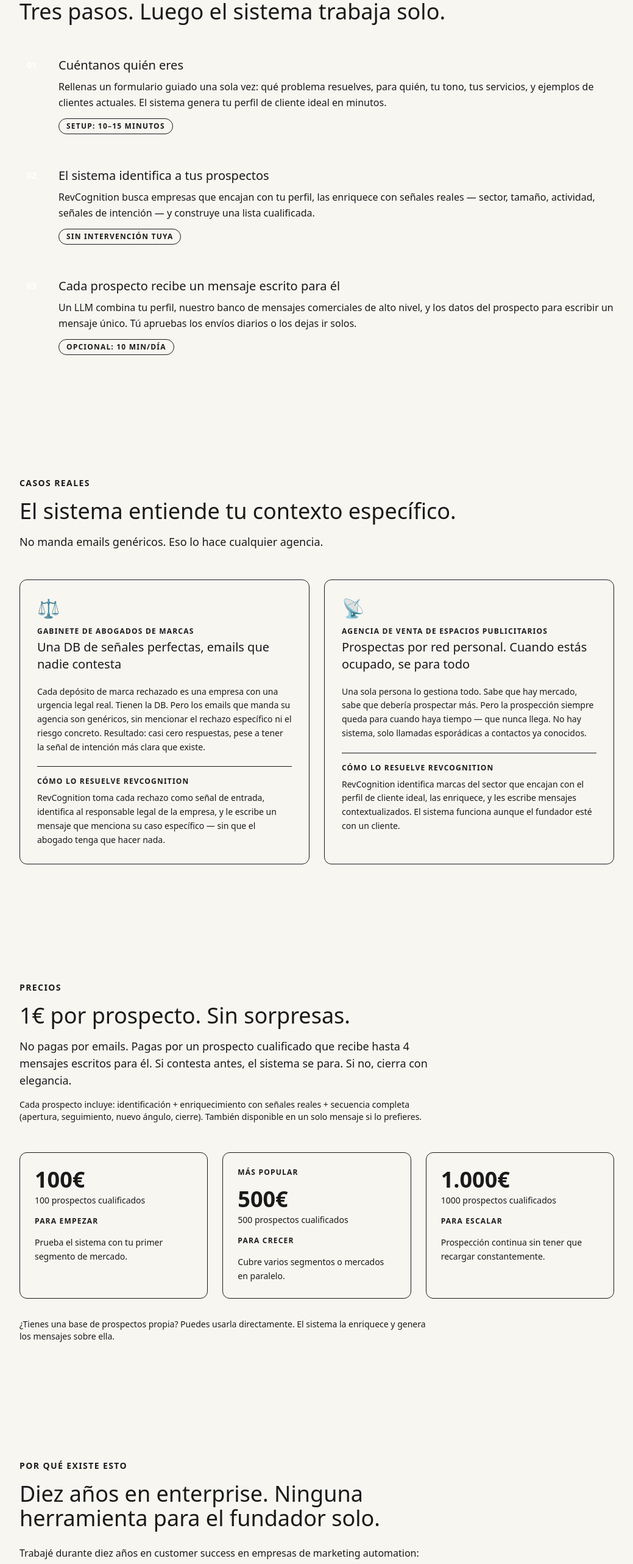
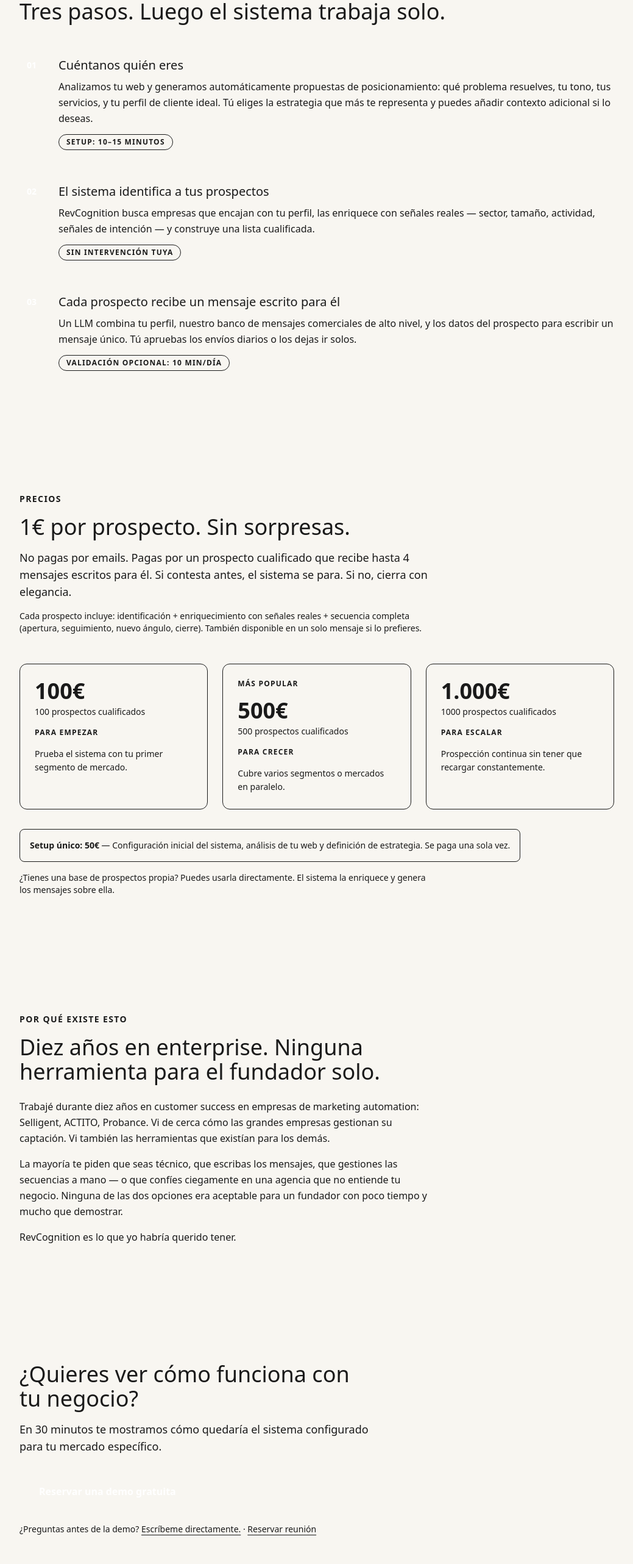
Before and after one commit to olserres-crypto/RevCognition, a Next.js app: page / in a window 1280 px wide. Shown: the part 1440-4004 px from the top of the page at 61% size, without its empty margins (120-1159 px from the left). Built offline with nearby package versions, Linux system fonts and the light colour scheme.

Commit message:
fix: copy updates — step 1 analysis flow, validation badge, hide use cases, cal.com link in footer, setup fee pricing

```diff
--- a/src/app/page.tsx
+++ b/src/app/page.tsx
@@ -2,7 +2,7 @@
 import { Hero } from "@/components/sections/Hero";
 import { Problem } from "@/components/sections/Problem";
 import { HowItWorks } from "@/components/sections/HowItWorks";
-import { UseCases } from "@/components/sections/UseCases";
+// import { UseCases } from "@/components/sections/UseCases";
 import { Pricing } from "@/components/sections/Pricing";
 import { Founder } from "@/components/sections/Founder";
 import { CtaFinal } from "@/components/sections/CtaFinal";
@@ -16,7 +16,7 @@
         <Hero />
         <Problem />
         <HowItWorks />
-        <UseCases />
+        {/* <UseCases /> */}
         <Pricing />
         <Founder />
         <CtaFinal />
--- a/src/components/sections/CtaFinal.tsx
+++ b/src/components/sections/CtaFinal.tsx
@@ -25,6 +25,15 @@
             >
               Escríbeme directamente.
             </a>
+            {" · "}
+            <a
+              href={CAL_URL}
+              target="_blank"
+              rel="noopener noreferrer"
+              className="underline decoration-[--color-slate-light] underline-offset-4 hover:text-[--color-ink] transition-colors"
+            >
+              Reservar reunión
+            </a>
           </p>
         </div>
       </div>
--- a/src/components/sections/HowItWorks.tsx
+++ b/src/components/sections/HowItWorks.tsx
@@ -7,7 +7,7 @@
     number: "01",
     title: "Cuéntanos quién eres",
     description:
-      "Rellenas un formulario guiado una sola vez: qué problema resuelves, para quién, tu tono, tus servicios, y ejemplos de clientes actuales. El sistema genera tu perfil de cliente ideal en minutos.",
+      "Analizamos tu web y generamos automáticamente propuestas de posicionamiento: qué problema resuelves, tu tono, tus servicios, y tu perfil de cliente ideal. Tú eliges la estrategia que más te representa y puedes añadir contexto adicional si lo deseas.",
     time: "Setup: 10–15 minutos",
   },
   {
@@ -22,7 +22,7 @@
     title: "Cada prospecto recibe un mensaje escrito para él",
     description:
       "Un LLM combina tu perfil, nuestro banco de mensajes comerciales de alto nivel, y los datos del prospecto para escribir un mensaje único. Tú apruebas los envíos diarios o los dejas ir solos.",
-    time: "Opcional: 10 min/día",
+    time: "Validación opcional: 10 min/día",
   },
 ];
 
--- a/src/components/sections/Pricing.tsx
+++ b/src/components/sections/Pricing.tsx
@@ -74,7 +74,15 @@
           ))}
         </div>
 
-        <p className="mt-8 text-sm text-[--color-slate-light] max-w-2xl">
+        <div className="mt-8 p-4 bg-[--color-surface] border border-[--color-border] rounded-lg inline-block">
+          <p className="text-sm text-[--color-slate]">
+            <span className="font-semibold text-[--color-ink]">Setup único: 50€</span>
+            {" — "}Configuración inicial del sistema, análisis de tu web y definición de estrategia.
+            Se paga una sola vez.
+          </p>
+        </div>
+
+        <p className="mt-4 text-sm text-[--color-slate-light] max-w-2xl">
           ¿Tienes una base de prospectos propia? Puedes usarla directamente.
           El sistema la enriquece y genera los mensajes sobre ella.
         </p>
```
